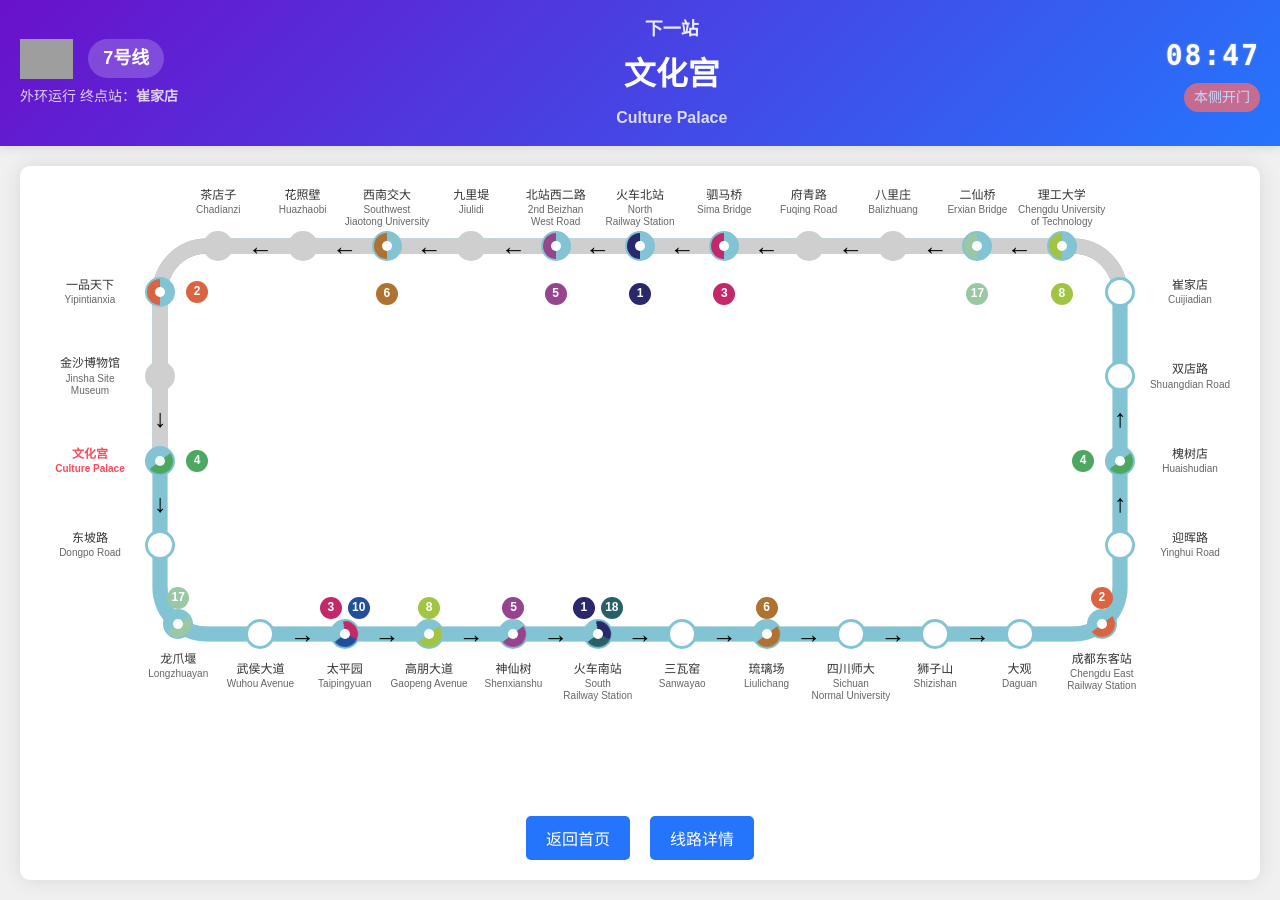
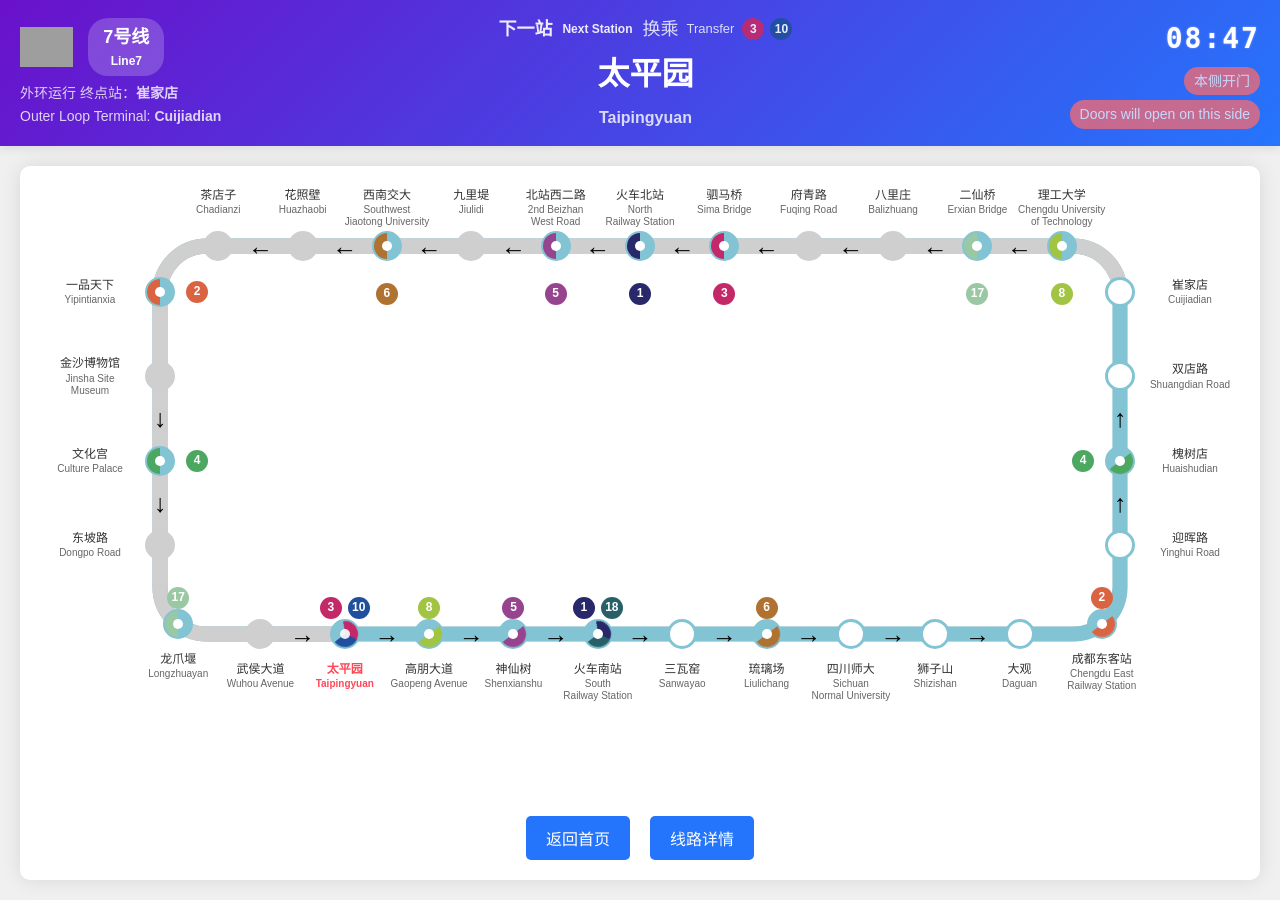
Before and after one commit to DPCau/Open-Metro-PIS, a Flask app: page /line_map in a window 1280 px wide. Run offline with Flask 3, Linux system fonts and the light colour scheme; some web fonts are replaced; grey boxes are pictures that could not be loaded.

Commit message:
修复了翻译问题，添加header换乘展示

```diff
--- a/app.py
+++ b/app.py
@@ -61,7 +61,7 @@ except Exception as e:
 current_state = {
     'line_name': 'line_7',
     'route_name': 'route2',
-    'next_station': '文化宫',
+    'next_station': '太平园',
     'direction':0, # 方向：0与数据文件顺序一致，1为反向（显示反转）
     'door_side': '本侧',  # 本侧或对侧
     'current_carriage': 3
@@ -475,6 +475,51 @@ def line_map():
             loop_has_terminal = False
             loop_terminal_station = ''
 
+        # 下一站换乘徽章（用于头部显示）
+        next_station_info = None
+        transfer_lines_display = []
+        transfer_badges = []
+        try:
+            next_name = current_state.get('next_station')
+            for s in (line_info or []):
+                if s.get('station_name') == next_name:
+                    next_station_info = s
+                    break
+        except Exception:
+            next_station_info = None
+        if next_station_info and tools is not None:
+            try:
+                current_code = tools._line_code_from_key(line_name)
+                for code in next_station_info.get('transfer_lines', []):
+                    if code != current_code:
+                        code_str = str(code).strip()
+                        if code_str.isdigit():
+                            key = f"line_{int(code_str)}"
+                            code_disp = str(int(code_str))
+                        else:
+                            key = f"line_{code_str}"
+                            code_disp = code_str
+                        transfer_lines_display.append(tools.get_line_display_name(key))
+                        transfer_badges.append({'code': code_disp, 'color': tools.get_line_color(key)})
+            except Exception:
+                pass
+        elif next_station_info:
+            try:
+                current_code = _line_code_from_key(line_name)
+                for code in next_station_info.get('transfer_lines', []):
+                    if code != current_code:
+                        code_str = str(code).strip()
+                        if code_str.isdigit():
+                            key = f"line_{int(code_str)}"
+                            code_disp = str(int(code_str))
+                        else:
+                            key = f"line_{code_str}"
+                            code_disp = code_str
+                        transfer_lines_display.append(fallback_get_line_display_name(key))
+                        transfer_badges.append({'code': code_disp, 'color': fallback_get_line_color(key)})
+            except Exception:
+                pass
+
         return render_template('line_map.html',
                                 line_info=line_info,
                                 line_display_name=line_display_name,
@@ -486,6 +531,7 @@ def line_map():
                                 current_route_stations=current_route_stations,
                                 full_route_mode=full_route_mode,
                                 trans_data=trans_data,
+                                transfer_badges=transfer_badges,
                                 config=app_config,
                                 **current_state)
     except Exception as e:
@@ -621,7 +667,6 @@ def line_detail():
                         line_info = line_info + [term_obj]
         except Exception:
             pass
-        print(line_info)
         return render_template('line_detail.html',
                               line_info=line_info,
                               current_station_info=current_station_info,
--- a/templates/base.html
+++ b/templates/base.html
@@ -33,7 +33,7 @@
         <div class="header-left">
             <div class="header-left-row">
                 <img src="{{ url_for('static', filename='images/logo.png') }}" alt="Logo" class="logo">
-                <span class="line-info">{% if line_name %}{% if line_name.startswith('line_') %}{{ line_name[5:] }}号线{% else %}{{ line_name }}{% endif %}{% endif %}</span>
+                <span class="line-info">{% if line_name %}{% if line_name.startswith('line_') %}{{ line_name[5:] }}号线{% else %}{{ line_name }}{% endif %}{% endif %}<br><p style="font-size: 12px; text-align: center;">Line{% if line_name %}{% if line_name.startswith('line_') %}{{ line_name[5:] }}{% else %}{{ line_name }}{% endif %}{% endif %}</p></span>
             </div>
             <div class="line-sub-info">{% block header_subtitle %}{% endblock %}</div>
         </div>
@@ -43,6 +43,7 @@
         <div class="header-right">
             <span class="time" id="current-time">error:time</span>
             {% if door_side %}<span class="door-info">{% if door_side == '本侧' %}本侧开门{% else %}对侧开门{% endif %}</span>{% endif %}
+            {% if door_side %}<span class="door-info">Doors will open on {% if door_side == '本侧' %}this{% else %}the opposite{% endif %} side</span>{% endif %}
         </div>
     </header>
 
--- a/templates/line_map.html
+++ b/templates/line_map.html
@@ -7,18 +7,35 @@
     {% set ring_label = '内环运行' if direction|int == 1 else '外环运行' %}
     {% if loop_has_terminal and loop_terminal_station %}
         {{ ring_label }} 终点站：<strong>{{ loop_terminal_station }}</strong>
+        <div class="line-sub-info-en">{% if direction|int == 1 %}Inner Loop{% else %}Outer Loop{% endif %} Terminal: <strong>{{ trans_data.get(loop_terminal_station, loop_terminal_station).replace('<br>', ' ') }}</strong></div>
     {% else %}
         <strong>{{ ring_label }}</strong>
+        <div class="line-sub-info-en">{% if direction|int == 1 %}Inner Loop{% else %}Outer Loop{% endif %}</div>
     {% endif %}
 {% else %}
     {% set terminal_station_for_dir = (line_info[-1].station_name if line_info and line_info|length > 0 else '') %}
     终点站：<strong>{{ terminal_station_for_dir }}</strong>
+    <div class="line-sub-info-en">Terminal: <strong>{{ trans_data.get(terminal_station_for_dir, terminal_station_for_dir).replace('<br>', ' ') }}</strong></div>
 {% endif %}
 {% endblock %}
 
 {% block page_title %}
     <div class="next-station-title">
-        <span class="next-station-label">下一站</span>
+        <div class="next-topline">
+            <span class="next-station-label">下一站</span>
+            <span class="next-station-label" style="font-size: 12px;">Next Station</span>
+            {% if transfer_badges and transfer_badges|length > 0 %}
+            <div class="next-station-transfers">
+                <span class="transfer-label">换乘</span>
+                <span class="transfer-label" style="font-size: 13px;">Transfer</span>
+                <span class="next-transfer-badges">
+                    {% for b in transfer_badges %}
+                    <span class="transfer-badge" data-color="{{ b.color }}">{{ b.code }}</span>
+                    {% endfor %}
+                </span>
+            </div>
+            {% endif %}
+        </div>
         <span class="next-station-name">{{ next_station }}</span>
         <span class="next-station-name-en">{{ trans_data.get(next_station, next_station).replace('<br>', ' ') }}</span>
     </div>
@@ -32,24 +49,33 @@
         align-items: center;
         gap: 5px;
     }
-
+    .next-topline { display: inline-flex; align-items: center; gap: 10px; }
     .next-station-label {
         font-size: 18px;
         color: #fff;
         opacity: 0.9;
     }
-
+    .transfer-label { font-size: 18px; color: #fff; opacity: 0.9; font-weight: normal; }
     .next-station-name {
         font-size: 32px;
         font-weight: bold;
         color: #fff;
     }
-
     .next-station-name-en {
         font-size: 16px;
         color: #fff;
         opacity: 0.8;
     }
+    .next-station-transfers {
+        display: inline-flex;
+        align-items: center;
+        gap: 8px;
+        color: #fff;
+        opacity: 0.9;
+        margin-top: 0; /* 与“下一站”同行显示，不用上边距 */
+    }
+    .next-transfer-badges { display: inline-flex; gap: 6px; }
+    .transfer-badge { width: 22px; height: 22px; border-radius: 50%; display: inline-flex; align-items: center; justify-content: center; font-size: 12px; color: white; font-weight: bold; }
 
     .line-map-container {
         width: 100%;
```
Also changed, not shown: templates/index.html (+38 -9 lines), templates/line_detail.html (+31 -1 lines).
